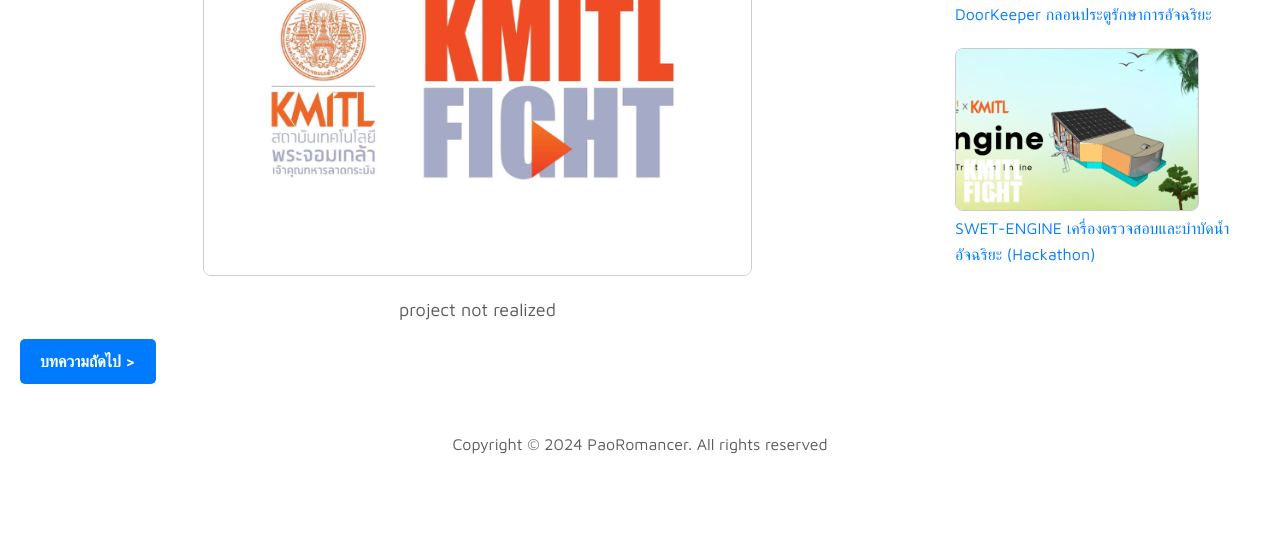
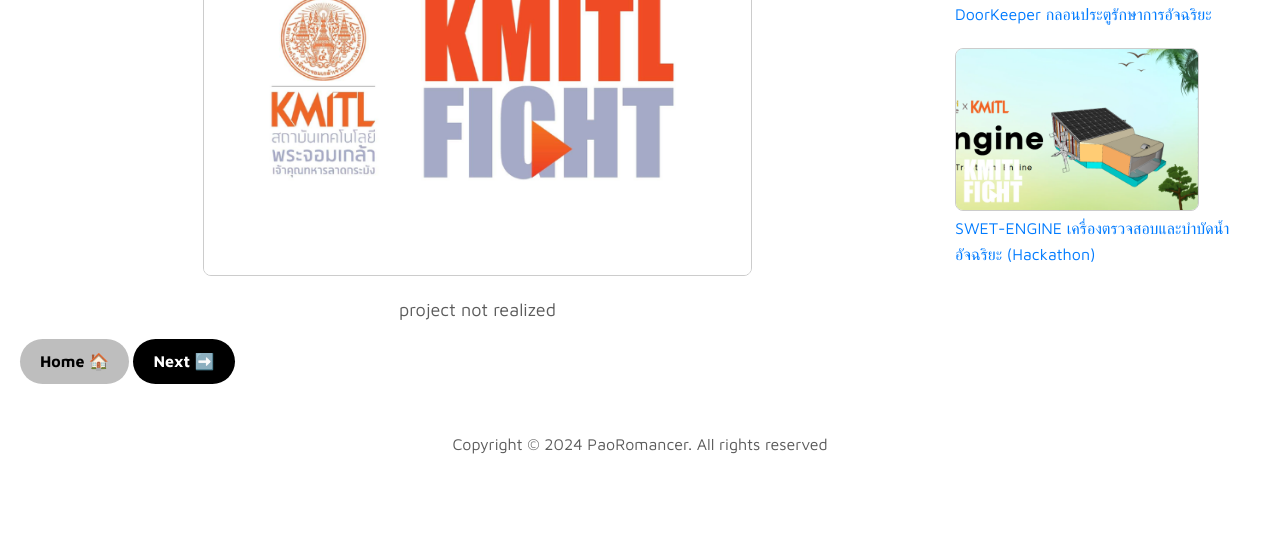
Before and after one commit to PaoRomancer/kmitl, a plain HTML site: page proj6.html in a window 1280 px wide. Shown: the part 361-901 px from the top of the page. Drawn offline with nearby package versions, Linux system fonts and the light colour scheme; files that its build step writes are made by us from their sources.

Commit message:
Add files via upload

```diff
--- a/css/tooplate-style.css
+++ b/css/tooplate-style.css
@@ -806,14 +806,30 @@ main {
   font-size: 16px;
   font-weight: bold;
   color: #fff;
-  background-color: #007bff;
+  background-color: #000; /* เปลี่ยนเป็นสีดำ */
   border: none;
-  border-radius: 5px;
+  border-radius: 50px; /* ปรับให้กลมมากขึ้น */
   text-decoration: none;
   text-align: center;
   cursor: pointer;
   transition: background-color 0.3s ease;
 }
+
+.btn-home {
+  display: inline-block;
+  padding: 10px 20px;
+  font-size: 16px;
+  font-weight: bold;
+  color: #000;
+  background-color: #bebebe; /* เปลี่ยนเป็นสีดำ */
+  border: none;
+  border-radius: 50px; /* ปรับให้กลมมากขึ้น */
+  text-decoration: none;
+  text-align: center;
+  cursor: pointer;
+  transition: background-color 0.3s ease;
+}
+
 .btn-read-more:hover {
-  background-color: #0056b3;
+  background-color: #333; /* สีดำเข้มขึ้นเมื่อ hover */
 }
--- a/proj6.html
+++ b/proj6.html
@@ -53,7 +53,7 @@
 
     <section class="content">
       <h1>KMITL IoT Smart Dormitory (เปลี่ยนหอพักให้เป็น Smart Home)</h1>
-      <p class="small-text">ผู้เขียน: น้องอ่างเปา Aung-Pao - 16 Nov, 2024</p>
+      <p class="small-text">ผู้เขียน: น้องอ่างเปา Aung-Pao</p>
       <div class="main-pic">
         <img src="KMITLFIGHT.png" alt="Main image">
       </div>
@@ -87,11 +87,16 @@
   </main>
 
 </div>
-<button class="btn-read-more" onclick="handleReadMore()">บทความถัดไป > </button>
+<button class="btn-home" onclick="handleHome()">Home 🏠</button>
+<button class="btn-read-more" onclick="handleReadMore()">Next ➡️</button>
 
 <script>
   function handleReadMore() {
-    window.location.href = "https://github.com/PaoRomancer/DoorKeeper/blob/main/README.md";
+    window.location.href = "proj1.html";
+
+  }
+  function handleHome() {
+    window.location.href = "index.html";
 
   }
 </script>
```
Also changed, not shown: index.html (+6 -7 lines), proj1.html (+7 -2 lines), proj2.html (+7 -2 lines), proj4.html (+7 -2 lines).
